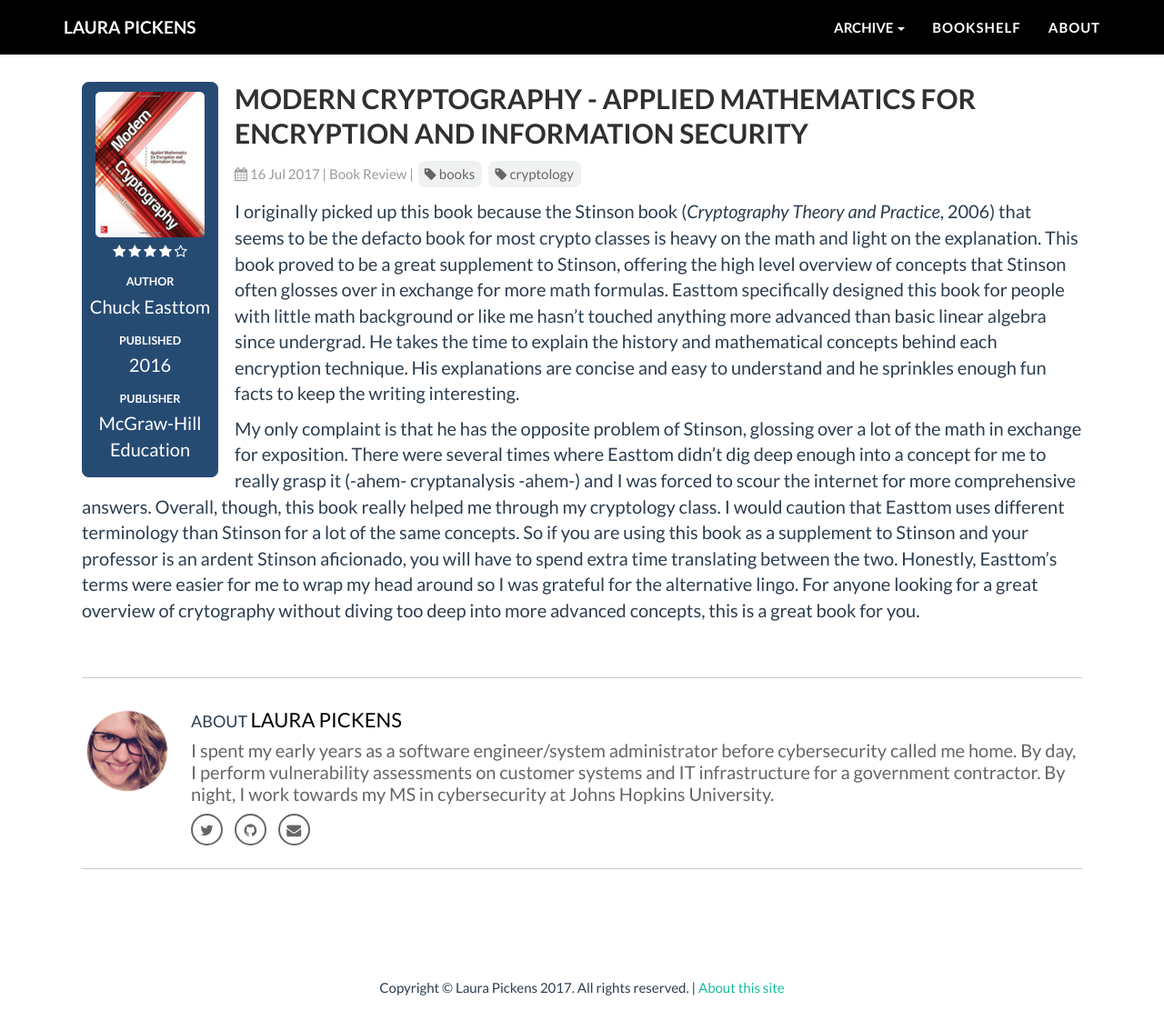
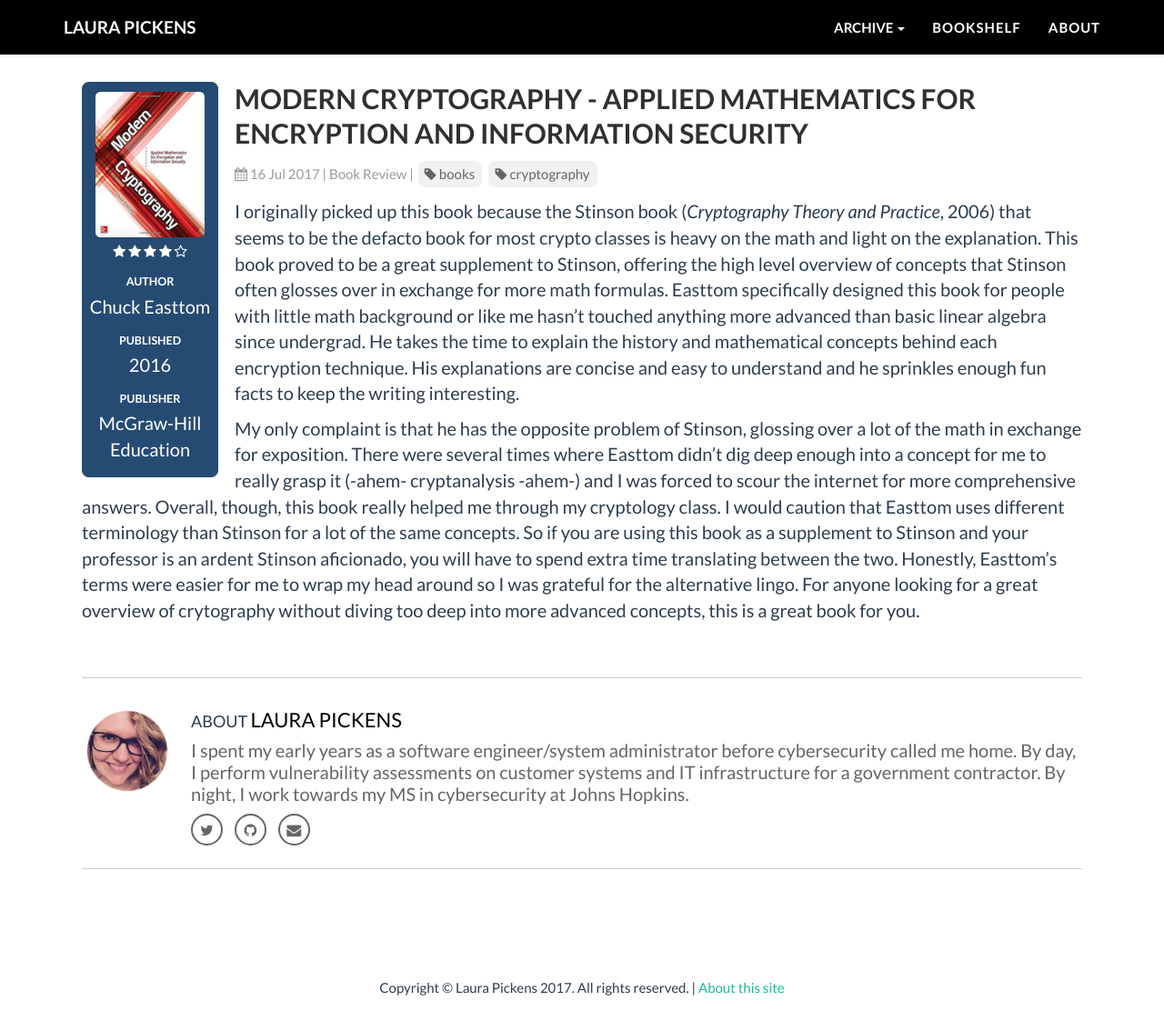
Before and after one commit to lpickens03/lpickens03.github.io, a Jekyll site: the page built from _posts/2017-07-16-moderncryptography.md, in a window 1280 px wide and 1197 px high. Shown: the top 1134 px of the window at 91% size. Built offline with Jekyll 4.4.1, drawn with Linux system fonts in a browser that asks for light colours; nearby versions of some CDN libraries; some web fonts are replaced.

Commit message:
adding pki related blog posts

```diff
--- a/_includes/signature.html
+++ b/_includes/signature.html
@@ -6,7 +6,7 @@
         <div class="title">
         ABOUT <a href="/about">LAURA PICKENS</a>
         </div>
-        <p>I spent my early years as a software engineer/system administrator before cybersecurity called me home. By day, I perform vulnerability assessments on customer systems and IT infrastructure for a government contractor. By night, I work towards my MS in cybersecurity at Johns Hopkins University. </p>
+        <p>I spent my early years as a software engineer/system administrator before cybersecurity called me home. By day, I perform vulnerability assessments on customer systems and IT infrastructure for a government contractor. By night, I work towards my MS in cybersecurity at Johns Hopkins. </p>
         <div>
             <ul class="list-inline">
 
--- a/_layouts/history.html
+++ b/_layouts/history.html
@@ -3,7 +3,7 @@
 ---
 <div class="container">
   <div class="page">
-    <h1 class="post-title">{{page.timeline}}: {{ page.title }}</h1>
+    <h1 class="post-title">{{ page.title }}</h1>
     <div class="post-date">
     <i class="fa fa-calendar" aria-hidden="true"></i>
     {{ page.date | date_to_string }} | {{ page.type }} |
--- a/_posts/2017-07-16-moderncryptography.md
+++ b/_posts/2017-07-16-moderncryptography.md
@@ -2,7 +2,7 @@
 layout: book
 type: Book Review
 category: Book Reviews
-tags: [books, cryptology]
+tags: [books, cryptography]
 title: Modern Cryptography - Applied Mathematics for Encryption and Information Security
 author: Chuck Easttom
 score: 4
--- a/css/post.css
+++ b/css/post.css
@@ -144,6 +144,13 @@
   max-width: 100%;
 }
 
+.img_caption {
+  width: 100%;
+  text-align: center;
+  padding-bottom: 10pt;
+  font-style: italic;
+}
+
 /* Tables */
 table {
   margin-bottom: 1rem;
```
Also changed, not shown: _posts/2017-08-18-pkiattacks.md (added, +44 -0 lines), _posts/2017-08-18-publickeycryptography.md (added, +49 -0 lines), images/posts/2017-08-18/AliceBobAsymmetric.png (added), images/posts/2017-08-18/AliceBobSignature.png (added), images/posts/2017-08-18/AliceBobSymmetric.png (added), images/posts/2017-08-18/EveMITM.png (added), 2 other files.
